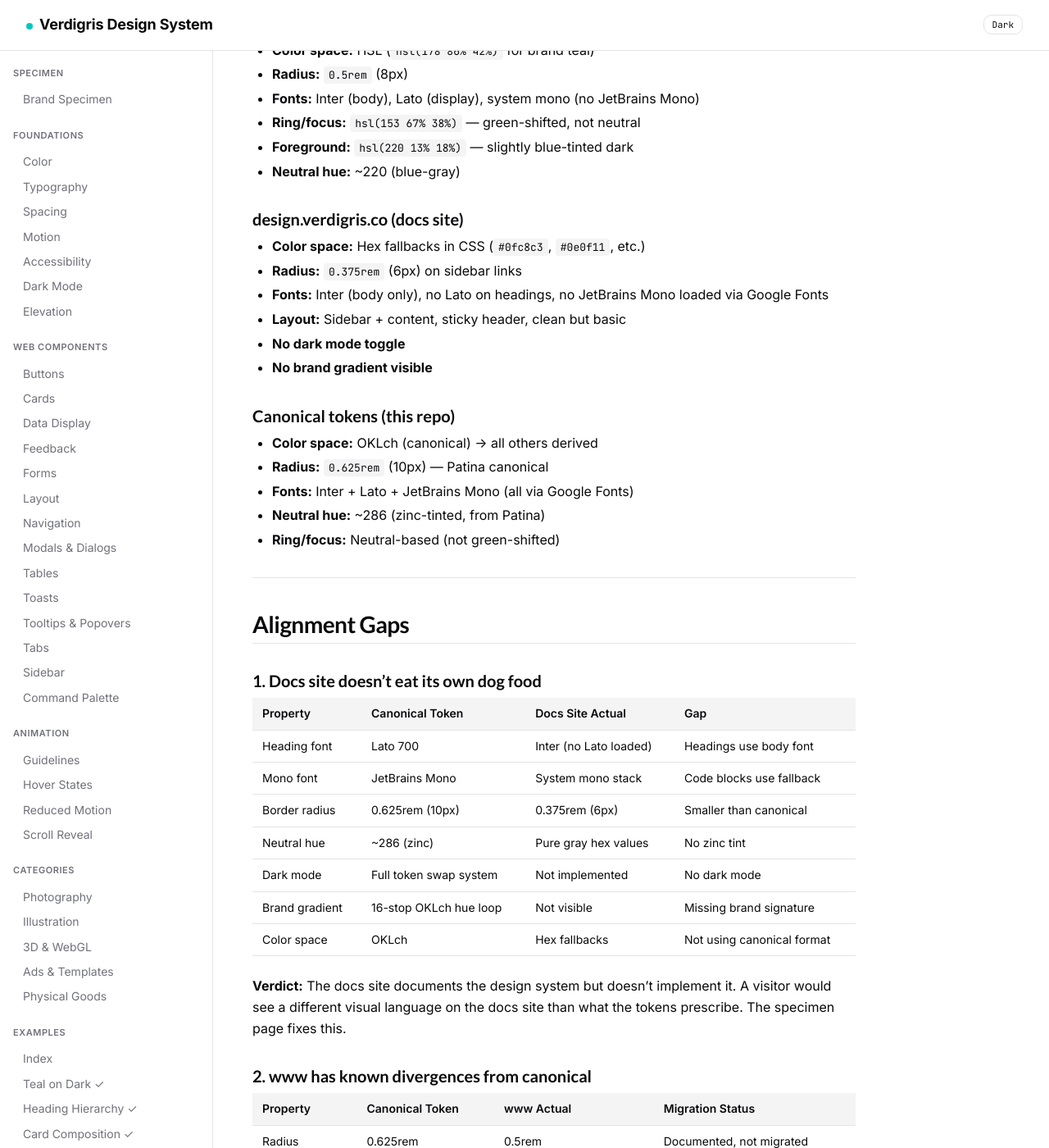
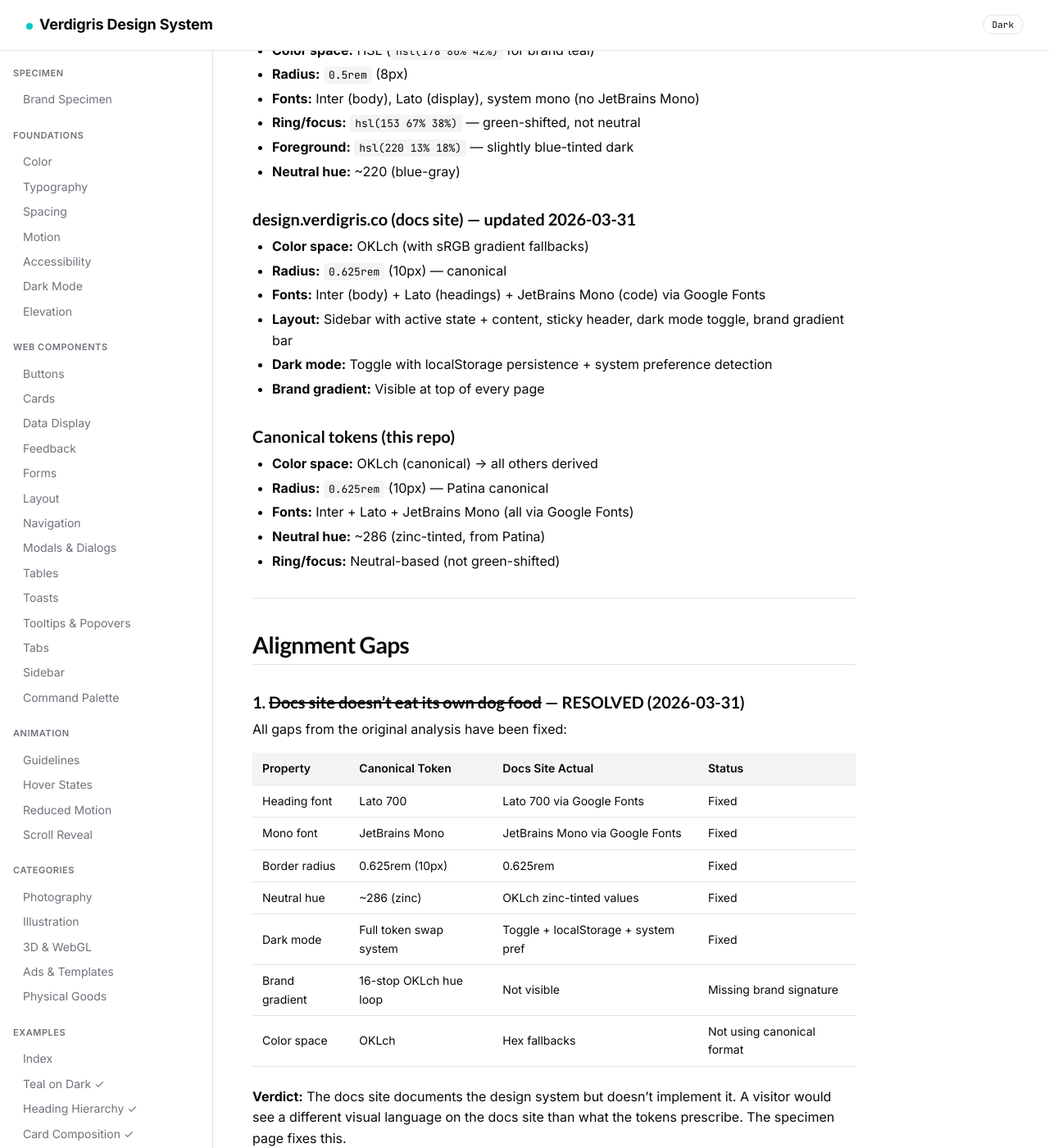
Before and after one commit to VerdigrisTech/design, a Jekyll site: the page built from docs/brand-alignment-analysis.md, in a window 1280 px wide and 1400 px high, scrolled down 358 px. Shown: the whole window at 82% size. Built offline with Jekyll 4.4.1, drawn with Linux system fonts in a browser that asks for light colours; our own code applies the rules of GitHub Pages for plain Markdown files.

Commit message:
fix: code review issues — gradient fallbacks, dark mode persistence, stale docs
Fixes from code review:
- Add sRGB fallback gradient before oklch interpolation (Safari <16.2 fix)
- Persist dark mode preference in localStorage across page navigation
- Detect system prefers-color-scheme on first load
- Remove inline onclick from dark mode button, use proper event listener
- Fix table-wrap guard to use closest() instead of parentElement check
- Guard active sidebar '/index' branch against empty linkPath
- Update brand-alignment-analysis.md to reflect resolved docs site gaps
- Reference token name before hex in index.md per CLAUDE.md guidelines

Co-Authored-By: Claude Opus 4.6 (1M context) <noreply@anthropic.com>

```diff
--- a/_layouts/default.html
+++ b/_layouts/default.html
@@ -80,6 +80,7 @@
     .mode-toggle:hover { border-color: var(--brand-teal); }
     .gradient-bar {
       height: 3px;
+      background: linear-gradient(90deg, #0fc8c3, #3b5ea0, #1a0a4a, #c44e7a, #e85d3a, #d4c520, #0fc8c3);
       background: linear-gradient(90deg in oklch,
         oklch(0.75 0.1286 191.57), oklch(0.405 0.1451 264.89),
         oklch(0.29 0.1506 289.33), oklch(0.5975 0.1808 0.42),
@@ -310,7 +311,7 @@
       <button class="mobile-nav-toggle" onclick="document.querySelector('.site-sidebar').classList.toggle('open')">Menu</button>
     </div>
     <div class="header-controls">
-      <button class="mode-toggle" onclick="document.documentElement.classList.toggle('dark');this.textContent=document.documentElement.classList.contains('dark')?'Light':'Dark'" id="modeBtn">Dark</button>
+      <button class="mode-toggle" id="modeBtn">Dark</button>
     </div>
   </header>
 
@@ -419,18 +420,35 @@
   </div>
 
   <script>
+    // Dark mode: restore from localStorage or respect system preference
+    (function() {
+      var saved = localStorage.getItem('theme');
+      var prefersDark = window.matchMedia('(prefers-color-scheme: dark)').matches;
+      var btn = document.getElementById('modeBtn');
+      if (saved === 'dark' || (!saved && prefersDark)) {
+        document.documentElement.classList.add('dark');
+        btn.textContent = 'Light';
+      }
+      btn.addEventListener('click', function() {
+        var isDark = document.documentElement.classList.toggle('dark');
+        this.textContent = isDark ? 'Light' : 'Dark';
+        localStorage.setItem('theme', isDark ? 'dark' : 'light');
+      });
+    })();
+
     // Active sidebar link
     document.querySelectorAll('.site-sidebar a').forEach(function(a) {
       var href = a.getAttribute('href');
       var path = window.location.pathname.replace(/\/$/, '').replace(/\.html$/, '');
       var linkPath = href.replace(/\/$/, '').replace(/\.html$/, '');
-      if (path === linkPath || path === linkPath + '/index') {
+      if (path === linkPath || (linkPath && path === linkPath + '/index')) {
         a.classList.add('active');
       }
     });
+
     // Wrap tables for mobile scroll
     document.querySelectorAll('.site-content table').forEach(function(table) {
-      if (!table.parentElement.classList.contains('table-wrap')) {
+      if (!table.closest('.table-wrap')) {
         var wrap = document.createElement('div');
         wrap.className = 'table-wrap';
         table.parentNode.insertBefore(wrap, table);
--- a/docs/brand-alignment-analysis.md
+++ b/docs/brand-alignment-analysis.md
@@ -13,13 +13,13 @@
 - **Foreground:** `hsl(220 13% 18%)` — slightly blue-tinted dark
 - **Neutral hue:** ~220 (blue-gray)
 
-### design.verdigris.co (docs site)
-- **Color space:** Hex fallbacks in CSS (`#0fc8c3`, `#0e0f11`, etc.)
-- **Radius:** `0.375rem` (6px) on sidebar links
-- **Fonts:** Inter (body only), no Lato on headings, no JetBrains Mono loaded via Google Fonts
-- **Layout:** Sidebar + content, sticky header, clean but basic
-- **No dark mode toggle**
-- **No brand gradient visible**
+### design.verdigris.co (docs site) — updated 2026-03-31
+- **Color space:** OKLch (with sRGB gradient fallbacks)
+- **Radius:** `0.625rem` (10px) — canonical
+- **Fonts:** Inter (body) + Lato (headings) + JetBrains Mono (code) via Google Fonts
+- **Layout:** Sidebar with active state + content, sticky header, dark mode toggle, brand gradient bar
+- **Dark mode:** Toggle with localStorage persistence + system preference detection
+- **Brand gradient:** Visible at top of every page
 
 ### Canonical tokens (this repo)
 - **Color space:** OKLch (canonical) → all others derived
@@ -32,15 +32,17 @@
 
 ## Alignment Gaps
 
-### 1. Docs site doesn't eat its own dog food
+### 1. ~~Docs site doesn't eat its own dog food~~ — RESOLVED (2026-03-31)
 
-| Property | Canonical Token | Docs Site Actual | Gap |
-|----------|----------------|------------------|-----|
-| Heading font | Lato 700 | Inter (no Lato loaded) | Headings use body font |
-| Mono font | JetBrains Mono | System mono stack | Code blocks use fallback |
-| Border radius | 0.625rem (10px) | 0.375rem (6px) | Smaller than canonical |
-| Neutral hue | ~286 (zinc) | Pure gray hex values | No zinc tint |
-| Dark mode | Full token swap system | Not implemented | No dark mode |
+All gaps from the original analysis have been fixed:
+
+| Property | Canonical Token | Docs Site Actual | Status |
+|----------|----------------|------------------|--------|
+| Heading font | Lato 700 | Lato 700 via Google Fonts | Fixed |
+| Mono font | JetBrains Mono | JetBrains Mono via Google Fonts | Fixed |
+| Border radius | 0.625rem (10px) | 0.625rem | Fixed |
+| Neutral hue | ~286 (zinc) | OKLch zinc-tinted values | Fixed |
+| Dark mode | Full token swap system | Toggle + localStorage + system pref | Fixed |
 | Brand gradient | 16-stop OKLch hue loop | Not visible | Missing brand signature |
 | Color space | OKLch | Hex fallbacks | Not using canonical format |
 
--- a/specimen.html
+++ b/specimen.html
@@ -176,6 +176,7 @@ title: Brand Specimen
     .gradient-strip {
       height: 4px;
       border-radius: 2px;
+      background: linear-gradient(90deg, #0fc8c3, #3b5ea0, #1a0a4a, #8a3080, #c44e7a, #e85d3a, #d4a030, #d4c520, #8ab040, #50a870, #0fc8c3);
       background: linear-gradient(
         90deg in oklch,
         var(--brand-verdigris),
```
Also changed, not shown: index.md (+1 -1 lines).
